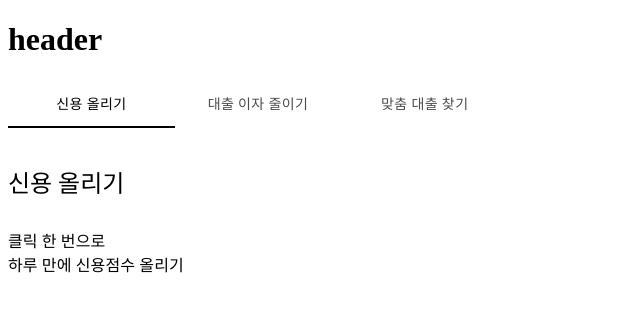
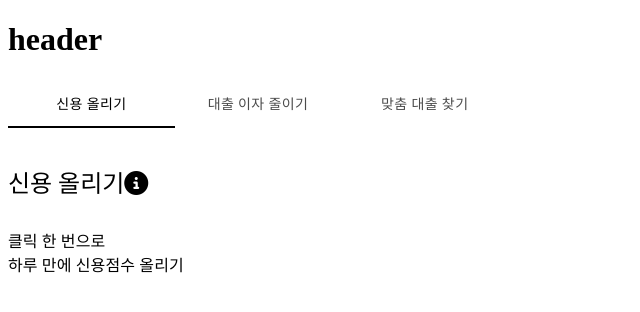
Before and after one commit to min-code-han/alda_tab_practice, a React (Create React App) app: page / in a window 1280 px wide. Shown: the top 312 px of the page, without its empty margins (0-640 px from the left). Built offline with nearby package versions, Linux system fonts and the light colour scheme.

Commit message:
Prettier 설정

```diff
--- a/public/index.html
+++ b/public/index.html
@@ -9,10 +9,13 @@
       name="description"
       content="Web site created using create-react-app"
     />
+
     <link rel="apple-touch-icon" href="%PUBLIC_URL%/logo192.png" />
-
     <link rel="manifest" href="%PUBLIC_URL%/manifest.json" />
-
+    <script
+      src="https://kit.fontawesome.com/d3ebf6bcff.js"
+      crossorigin="anonymous"
+    ></script>
     <title>React App</title>
   </head>
   <body>
--- a/src/App.js
+++ b/src/App.js
@@ -1,5 +1,6 @@
 import React from 'react';
 import AldaAI from './aldaAI'
+
 
 const App = () => {
   return(
--- a/src/content.js
+++ b/src/content.js
@@ -1,24 +1,28 @@
-import React from 'react';
-import {Typography} from '@material-ui/core'
-import { makeStyles } from '@material-ui/core/styles';
+import React from "react";
+import { Typography } from "@material-ui/core";
+import { makeStyles } from "@material-ui/core/styles";
 
-const typosStyle = makeStyles((theme)=>({
-    h1:{
-        paddingTop:"40px",
-        paddingBottom:"30px",
-    }
-}))
+const typosStyle = makeStyles((theme) => ({
+  h1: {
+    paddingTop: "40px",
+    paddingBottom: "30px",
+  },
+}));
 
 const Content = (props) => {
-    const classes = typosStyle();
-    const {title, sub1, sub2} = props
-    return(
-        <>
-            <Typography variant="h5" className={classes.h1}>{title}</Typography>
-            <Typography variant="h7">{sub1}</Typography><br />
-            <Typography variant="h7">{sub2}</Typography>
-        </>
-    )
+  const classes = typosStyle();
+  const { title, sub1, sub2 } = props;
+  return (
+    <>
+      <Typography variant='h5' className={classes.h1}>
+        {title}
+        <i className='fas fa-info-circle' />
+      </Typography>
+      <Typography variant='h7'>{sub1}</Typography>
+      <br />
+      <Typography variant='h7'>{sub2}</Typography>
+    </>
+  );
 };
 
 export default Content;
--- a/src/style/tabStyle.js
+++ b/src/style/tabStyle.js
@@ -1,15 +1,15 @@
-import { makeStyles } from '@material-ui/core/styles';
+import { makeStyles } from "@material-ui/core/styles";
 
 const useStyles = makeStyles((theme) => ({
   root: {
     flexGrow: 1,
     backgroundColor: theme.palette.background.paper,
   },
-    tabAppBar:{
-      background:"none",
-      color:"black",
-      boxShadow:"none"
-    }
+  tabAppBar: {
+    background: "none",
+    color: "black",
+    boxShadow: "none",
+  },
 }));
 
 export default useStyles;
--- a/src/tab.js
+++ b/src/tab.js
@@ -1,28 +1,27 @@
-import React from 'react';
-import PropTypes from 'prop-types';
-import AppBar from '@material-ui/core/AppBar';
-import Tabs from '@material-ui/core/Tabs';
-import Tab from '@material-ui/core/Tab';
-import Typography from '@material-ui/core/Typography';
-import Box from '@material-ui/core/Box';
-import Content from './content'
+import React from "react";
+import PropTypes from "prop-types";
+import AppBar from "@material-ui/core/AppBar";
+import Tabs from "@material-ui/core/Tabs";
+import Tab from "@material-ui/core/Tab";
+import Typography from "@material-ui/core/Typography";
+import Box from "@material-ui/core/Box";
+import Content from "./content";
 
-import useStyles from './style/tabStyle'
-
+import useStyles from "./style/tabStyle";
 
 function TabPanel(props) {
   const { children, value, index, ...other } = props;
 
   return (
     <div
-      role="tabpanel"
+      role='tabpanel'
       hidden={value !== index}
       id={`nav-tabpanel-${index}`}
       aria-labelledby={`nav-tab-${index}`}
       {...other}
     >
       {value === index && (
-        <Box >
+        <Box>
           <Typography>{children}</Typography>
         </Box>
       )}
@@ -39,14 +38,14 @@ TabPanel.propTypes = {
 function a11yProps(index) {
   return {
     id: `nav-tab-${index}`,
-    'aria-controls': `nav-tabpanel-${index}`,
+    "aria-controls": `nav-tabpanel-${index}`,
   };
 }
 
 function LinkTab(props) {
   return (
     <Tab
-      component="a"
+      component='a'
       onClick={(event) => {
         event.preventDefault();
       }}
@@ -54,8 +53,6 @@ function LinkTab(props) {
     />
   );
 }
-
-
 
 export default function NavTabs() {
   const classes = useStyles();
@@ -67,27 +64,57 @@ export default function NavTabs() {
 
   return (
     <div className={classes.root}>
-      <AppBar position="static" className={classes.tabAppBar}>
+      <AppBar position='static' className={classes.tabAppBar}>
         <Tabs
-          variant="fullWidth"
+          variant='fullWidth'
           value={value}
           onChange={handleChange}
-          aria-label="nav tabs example"
+          aria-label='nav tabs example'
           className={classes.indicator}
         >
-          <LinkTab label="신용 올리기" href="/drafts" {...a11yProps(0)} disableRipple/>
-          <LinkTab label="대출 이자 줄이기" href="/trash" {...a11yProps(1)} disableRipple/>
-          <LinkTab label="맞춤 대출 찾기" href="/spam" {...a11yProps(2)} disableRipple/>
+          <LinkTab
+            label='신용 올리기'
+            href='/drafts'
+            {...a11yProps(0)}
+            disableRipple
+          />
+          <LinkTab
+            label='대출 이자 줄이기'
+            href='/trash'
+            {...a11yProps(1)}
+            disableRipple
+          />
+          <LinkTab
+            label='맞춤 대출 찾기'
+            href='/spam'
+            {...a11yProps(2)}
+            disableRipple
+          />
         </Tabs>
       </AppBar>
       <TabPanel value={value} index={0}>
-        <Content title="신용 올리기" sub1="클릭 한 번으로" sub2="하루 만에 신용점수 올리기"/>
+        <Content
+          title='신용 올리기'
+          sub1='클릭 한 번으로'
+          sub2='하루 만에 신용점수 올리기'
+          notice='true'
+        />
       </TabPanel>
       <TabPanel value={value} index={1}>
-        <Content title="대출 이자 줄이기" sub1="매일 부담스러운 대출이자" sub2="금리인하요구권으로 줄일수 있어요"/>
+        <Content
+          title='대출 이자 줄이기'
+          sub1='매일 부담스러운 대출이자'
+          sub2='금리인하요구권으로 줄일수 있어요'
+          notice='false'
+        />
       </TabPanel>
       <TabPanel value={value} index={2}>
-        <Content title="맞춤 대출 찾기" sub1="내 대풀금리가 가장 맞은 곳은?" sub2=""/>
+        <Content
+          title='맞춤 대출 찾기'
+          sub1='내 대풀금리가 가장 맞은 곳은?'
+          sub2=''
+          notice='false'
+        />
       </TabPanel>
     </div>
   );
```
Lines whose indentation alone changed are shown as unchanged.
